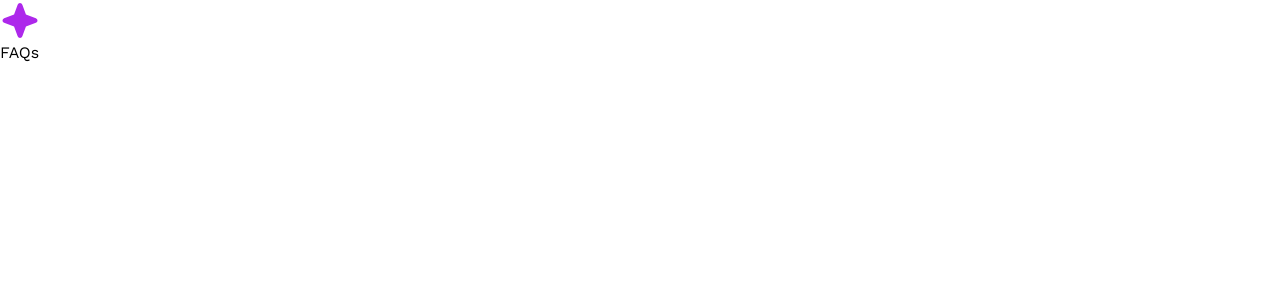
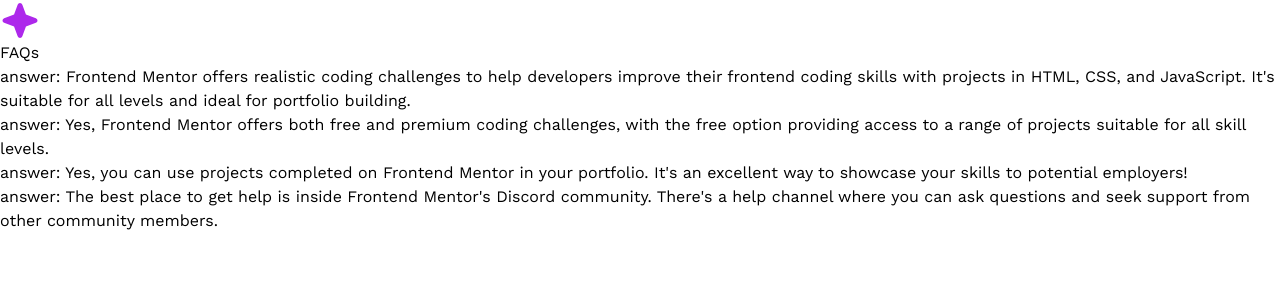
Before and after one commit to abdelrahman-elkhateeb/faq-accordion-template, a React (Vite) app: page / in a window 1280 px wide. Shown: the top 300 px of the page. Built offline with nearby package versions, Linux system fonts and the light colour scheme; data requests are answered from the project's data file.

Commit message:
fetching data from local server

```diff
--- /dev/null
+++ b/data/Questions.json
@@ -0,0 +1,24 @@
+{
+  "questions": [
+    {
+      "id": 1,
+      "question": "What is Frontend Mentor, and how will it help me?",
+      "answer": "Frontend Mentor offers realistic coding challenges to help developers improve their frontend coding skills with projects in HTML, CSS, and JavaScript. It's suitable for all levels and ideal for portfolio building."
+    },
+    {
+      "id": 2,
+      "question": "Is Frontend Mentor free?",
+      "answer": "Yes, Frontend Mentor offers both free and premium coding challenges, with the free option providing access to a range of projects suitable for all skill levels."
+    },
+    {
+      "id": 3,
+      "question": "Can I use Frontend Mentor projects in my portfolio?",
+      "answer": "Yes, you can use projects completed on Frontend Mentor in your portfolio. It's an excellent way to showcase your skills to potential employers!"
+    },
+    {
+      "id": 4,
+      "question": "How can I get help if I'm stuck on a Frontend Mentor challenge?",
+      "answer": "The best place to get help is inside Frontend Mentor's Discord community. There's a help channel where you can ask questions and seek support from other community members."
+    }
+  ]
+}
--- a/index.html
+++ b/index.html
@@ -5,7 +5,8 @@
   <meta charset="UTF-8" />
   <link rel="icon" type="image/svg+xml" href="/vite.svg" />
   <meta name="viewport" content="width=device-width, initial-scale=1.0" />
-  <title>Vite + React</title>
+  <link rel="icon" type="image/png" sizes="32x32" href="/src/assets/images/favicon-32x32.png">
+  <title>faq accordion</title>
 
 </head>
 
--- a/package.json
+++ b/package.json
@@ -7,7 +7,8 @@
     "dev": "vite",
     "build": "vite build",
     "lint": "eslint . --ext js,jsx --report-unused-disable-directives --max-warnings 0",
-    "preview": "vite preview"
+    "preview": "vite preview",
+    "server": "json-server --watch data/Questions.json --port 8000"
   },
   "dependencies": {
     "react": "^18.3.1",
--- a/src/App.jsx
+++ b/src/App.jsx
@@ -1,11 +1,25 @@
+import { useEffect } from "react";
 import Heading from "./components/Heading";
 import Questions from "./components/Questions";
 import "./index.css";
+import { useState } from "react";
 function App() {
+  const [questions, setQuestions] = useState([]);
+
+  useEffect(function () {
+    async function getQuestions() {
+      const data = await fetch("http://localhost:8000/questions");
+      const questions = await data.json();
+      console.log(questions);
+      setQuestions(questions);
+    }
+    getQuestions();
+  }, []);
+
   return (
     <div className="container">
       <Heading />
-      <Questions />
+      <Questions questions={questions} />
     </div>
   );
 }
--- a/src/components/Questions.jsx
+++ b/src/components/Questions.jsx
@@ -1,9 +1,13 @@
-function Questions() {
+function Questions({ questions }) {
   return (
-    <div>
-
-    </div>
-  )
+    <ul>
+      {questions.map((question) => (
+        <li key={question.id}>
+          {question.text} answer: {question.answer}
+        </li>
+      ))}
+    </ul>
+  );
 }
 
-export default Questions
+export default Questions;
```
